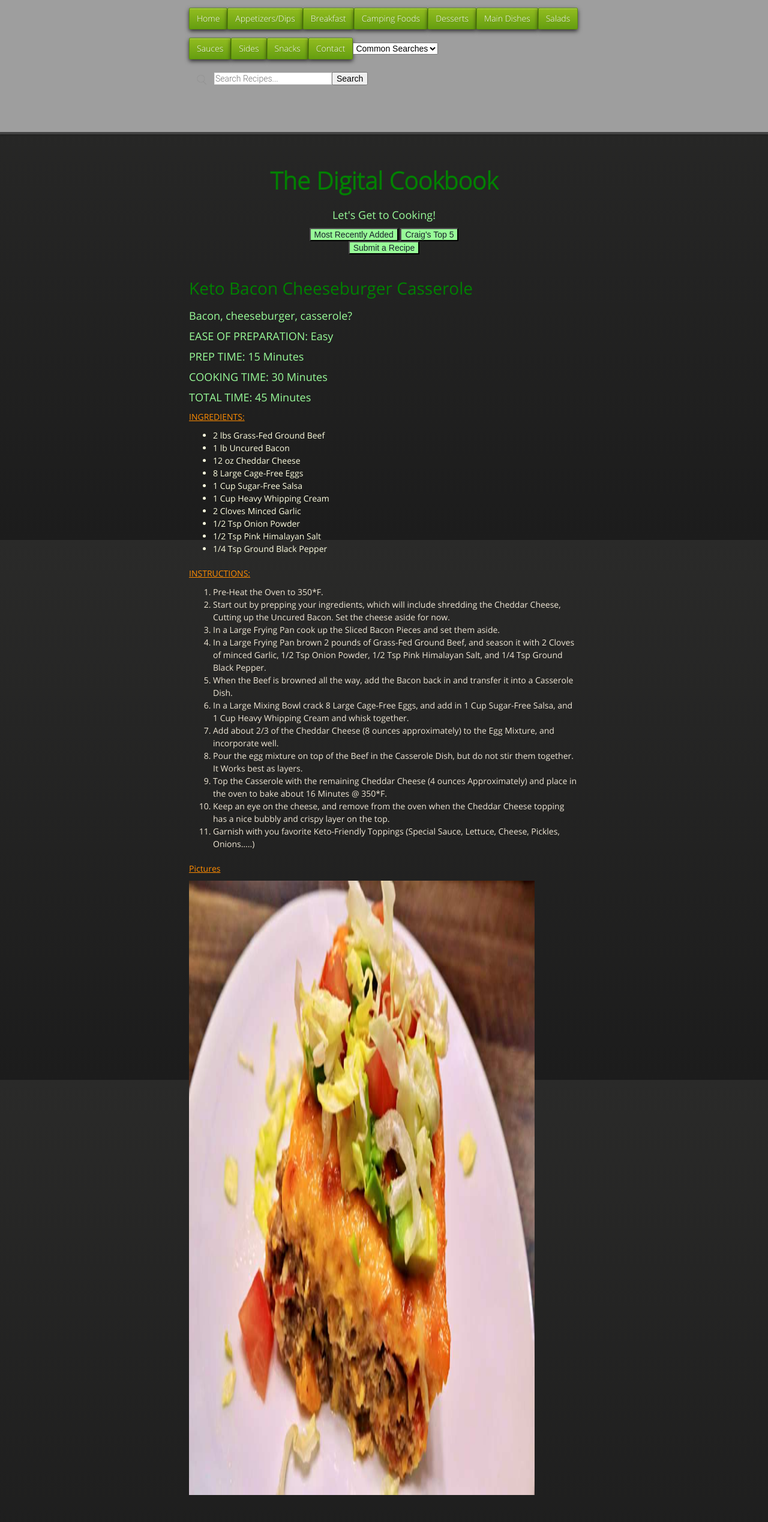
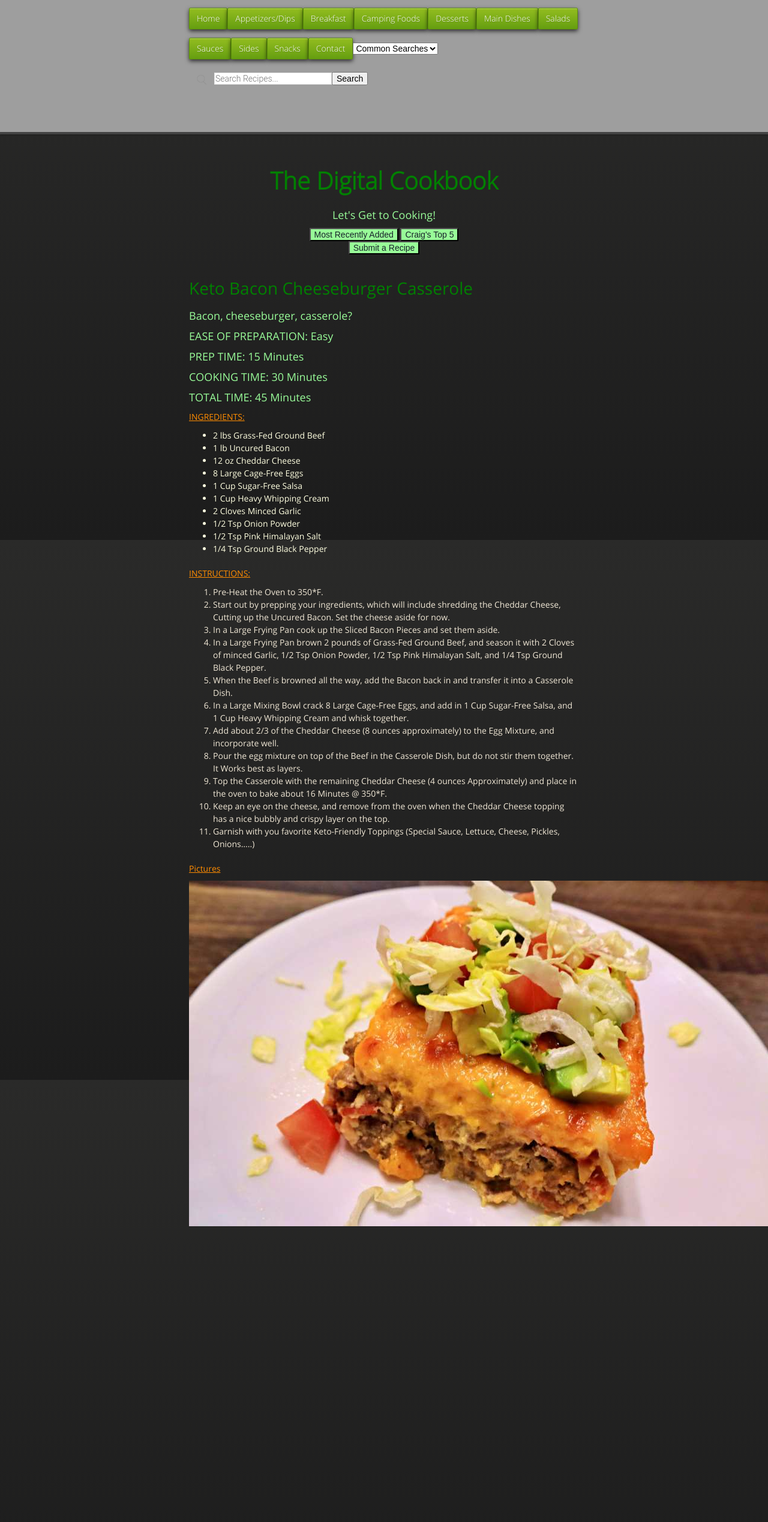
Before and after one commit to cmwillett/TheDigitalCookbook, a Jekyll site: the page built from MainDishes/KetoBaconCheeseburgerCasserole.md, in a window 1280 px wide. Shown: the whole page at 60% size. Built offline with Jekyll 4.4.1, drawn with Linux system fonts in a browser that asks for light colours; nearby versions of some CDN libraries; after the commit the page ends 2089 px from its top, so only the background shows below that.

Commit message:
added keto bacon cheeseburger casserole

```diff
--- a/MainDishes/KetoBaconCheeseburgerCasserole.md
+++ b/MainDishes/KetoBaconCheeseburgerCasserole.md
@@ -38,4 +38,4 @@ tags: keto,bacon,cheeseburger,casserole,main,course,dinner,easy,craig,kristen,wi
 11. Garnish with you favorite Keto-Friendly Toppings (Special Sauce, Lettuce, Cheese, Pickles, Onions…..)
 
 #### Pictures
-![]({{site.github.url}}/MainDishes/Images/KetoBaconCheeseburgerCasserole.jpg){:height="1024px" width="576px"}
+![]({{site.github.url}}/MainDishes/Images/KetoBaconCheeseburgerCasserole.jpg){:height="576px" width="1024px"}
```
